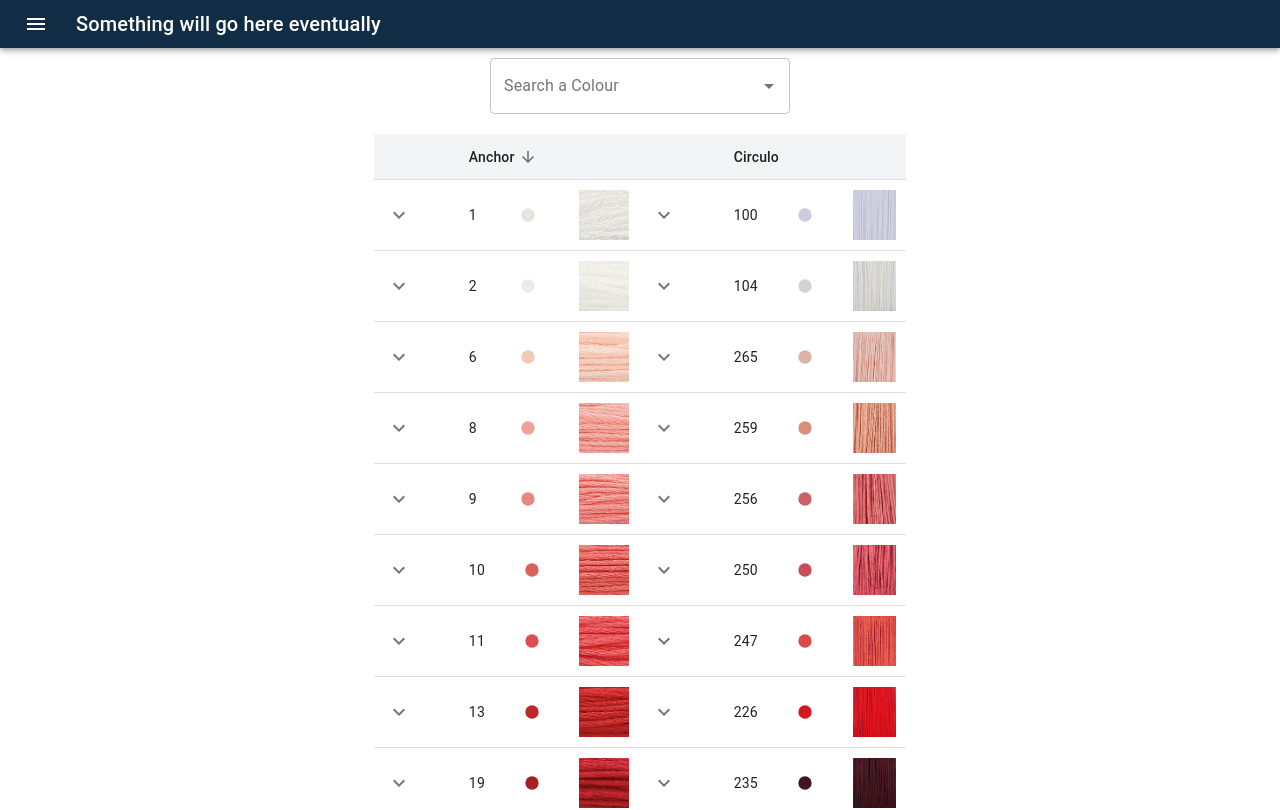
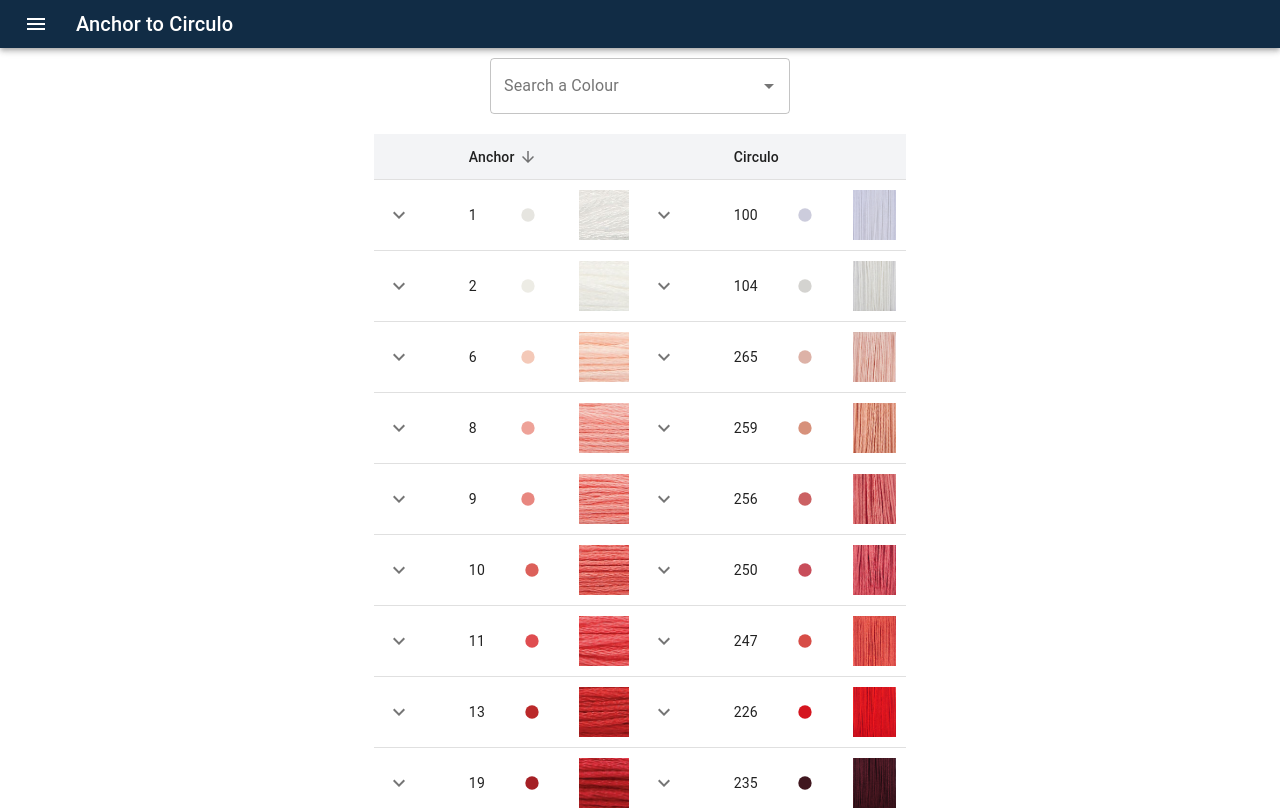
Before and after one commit to talitahalboth/bordados-codados, a React (Create React App) app: page / in a window 1280 px wide. Shown: the top 810 px of the page. Built offline with nearby package versions, Linux system fonts and the light colour scheme.

Commit message:
Update Header.tsx

```diff
--- a/src/Components/Header.tsx
+++ b/src/Components/Header.tsx
@@ -2,8 +2,8 @@
 import { ColourList } from "./styles"
 import MenuIcon from '@material-ui/icons/Menu'
 import { useState } from "react"
-import { useDispatch } from "react-redux"
-import { navigateToPage } from "./navigationSlice"
+import { useDispatch, useSelector } from "react-redux"
+import { navigateToPage, selectNavigate } from "./navigationSlice"
 import { ANCHOR_TO_CIRCULO, ANCHOR_TO_DMC, CIRCULO_TO_DMC } from "../constants"
 import { CompareArrows } from "@material-ui/icons"
 
@@ -71,6 +71,9 @@
         { name: CIRCULO_TO_DMC, label: "Circulo to DMC" }
     ]
 
+    const navigate = useSelector(selectNavigate)
+    const title = navigationOpions.find((option) => option.name === navigate)
+
     return (
         <AppBar position="static">
             <Toolbar variant="dense" className={classes.appBar}>
@@ -78,7 +81,7 @@
                     <MenuIcon />
                 </IconButton>
                 <Typography variant="h6" className={classes.title}>
-                    {"Something will go here eventually"}
+                    {title?.label ?? "Hello :)"}
                 </Typography>
             </Toolbar>
             <Drawer anchor={"left"} open={drawerOpen} onClose={toggleDrawer(false)}>
```
